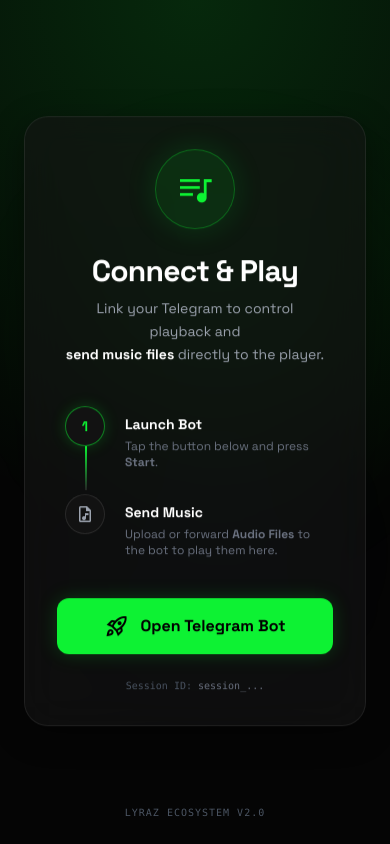
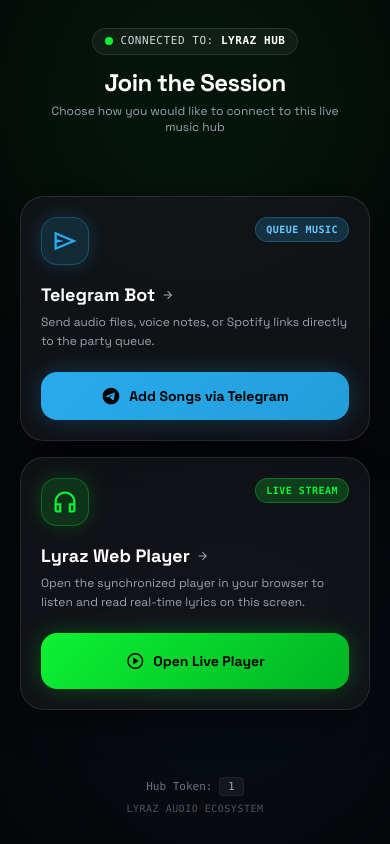
Before and after one commit to Mahdi0Jafari/lyraz, a Flask app: page /connect/1 in a window 390 px wide. Run offline with Flask 3, Linux system fonts and the light colour scheme; data that the repository does not hold is empty; some libraries are stand-ins or nearby versions.

Commit message:
feat(landing): add dual-option QR landing page (Telegram Bot vs Lyraz Live Web Player) with mobile UI optimization

```diff
--- a/core/routes/auth.py
+++ b/core/routes/auth.py
@@ -24,13 +24,26 @@ def generate_hub_token(length=7):
 def connect_landing(token):
     """
     وقتی کاربر QR Code روی تلویزیون را اسکن می‌کند، به این صفحه می‌آید.
-    هدایت کاربر به ربات تلگرام به همراه توکن هاب.
+    امکان انتخاب بین بات تلگرام (ارسال موزیک) یا باز کردن نسخه وب لایراز.
     """
-    # ساخت لینک عمیق (Deep Link) برای شروع ربات با توکن هاب
-    # مثال: https://t.me/LyrazMusicBot?start=session_a7k9p2x
+    db = get_db()
+    session = db.execute("SELECT * FROM sessions WHERE token = ?", (token,)).fetchone()
+
     telegram_link = f"https://t.me/{Config.BOT_USERNAME}?start=session_{token}"
+    web_live_link = f"/live/{token}"
 
-    return render_template('connect.html', telegram_link=telegram_link)
+    from flask import make_response
+    resp = make_response(render_template(
+        'connect.html',
+        token=token,
+        session=session,
+        telegram_link=telegram_link,
+        web_live_link=web_live_link
+    ))
+    resp.headers['Cache-Control'] = 'no-cache, no-store, must-revalidate, max-age=0'
+    resp.headers['Pragma'] = 'no-cache'
+    resp.headers['Expires'] = '0'
+    return resp
 
 # --- ۲. API شروع هاب (توسط تلویزیون/کلاینت صدا زده می‌شود) ---
 @auth_bp.route('/api/auth/init', methods=['POST'])
--- a/core/templates/connect.html
+++ b/core/templates/connect.html
@@ -41,95 +41,123 @@
     </script>
 
     <style>
-        body { background-color: #050505; color: #ffffff; -webkit-tap-highlight-color: transparent; }
+        body { background-color: #060709; color: #ffffff; -webkit-tap-highlight-color: transparent; font-family: 'Space Grotesk', sans-serif; }
 
-        .glass-panel {
-            background: rgba(20, 20, 20, 0.6);
-            backdrop-filter: blur(20px);
-            -webkit-backdrop-filter: blur(20px);
+        .glass-card {
+            background: rgba(22, 24, 29, 0.7);
+            backdrop-filter: blur(24px);
+            -webkit-backdrop-filter: blur(24px);
             border: 1px solid rgba(255, 255, 255, 0.08);
-            box-shadow: 0 8px 32px rgba(0, 0, 0, 0.4);
+            box-shadow: 0 20px 40px -15px rgba(0, 0, 0, 0.7);
+            transition: all 0.25s cubic-bezier(0.4, 0, 0.2, 1);
+        }
+        .glass-card:active {
+            transform: scale(0.98);
         }
 
-        .btn-primary {
-            background: #0df233;
-            color: #000;
-            box-shadow: 0 0 20px rgba(13, 242, 51, 0.2);
-            transition: all 0.3s cubic-bezier(0.4, 0, 0.2, 1);
+        .btn-tg {
+            background: linear-gradient(135deg, #2AABEE 0%, #229ED9 100%);
+            box-shadow: 0 0 25px rgba(42, 171, 238, 0.25);
         }
-        .btn-primary:active {
-            transform: scale(0.96);
-            box-shadow: 0 0 10px rgba(13, 242, 51, 0.1);
-        }
-
-        /* Step Connector Line */
-        .step-line {
-            position: absolute;
-            left: 20px;
-            top: 40px;
-            bottom: -20px;
-            width: 2px;
-            background: linear-gradient(to bottom, #0df233 0%, rgba(255,255,255,0.1) 100%);
-            z-index: 0;
+        .btn-web {
+            background: linear-gradient(135deg, #0df233 0%, #00b324 100%);
+            box-shadow: 0 0 25px rgba(13, 242, 51, 0.25);
         }
     </style>
 </head>
-<body class="h-[100dvh] flex flex-col items-center justify-center bg-neon-glow bg-no-repeat bg-top overflow-hidden relative p-6">
+<body class="min-h-[100dvh] flex flex-col items-center justify-between bg-[#060709] overflow-x-hidden relative p-5 sm:p-8">
 
-    <div class="fixed inset-0 pointer-events-none">
-        <div class="absolute top-1/4 left-1/4 w-64 h-64 bg-primary/10 blur-[100px] rounded-full animate-pulse-slow"></div>
-        <div class="absolute bottom-1/4 right-1/4 w-40 h-40 bg-blue-500/10 blur-[80px] rounded-full animate-pulse-slow" style="animation-delay: 1.5s;"></div>
+    <!-- Ambient Glows -->
+    <div class="fixed inset-0 pointer-events-none overflow-hidden">
+        <div class="absolute -top-24 left-1/2 -translate-x-1/2 w-96 h-96 bg-primary/10 blur-[120px] rounded-full animate-pulse-slow"></div>
+        <div class="absolute bottom-0 right-0 w-80 h-80 bg-blue-500/10 blur-[100px] rounded-full animate-pulse-slow" style="animation-delay: 1.5s;"></div>
     </div>
 
-    <div class="glass-panel w-full max-w-md rounded-3xl p-8 relative z-10 animate-float flex flex-col items-center">
+    <!-- Top Branding -->
+    <header class="relative z-10 flex flex-col items-center text-center mt-2 sm:mt-4">
+        <div class="inline-flex items-center gap-2 px-3 py-1 rounded-full bg-white/5 border border-white/10 backdrop-blur-md mb-3">
+            <span class="relative flex h-2 w-2">
+              <span class="animate-ping absolute inline-flex h-full w-full rounded-full bg-primary opacity-75"></span>
+              <span class="relative inline-flex rounded-full h-2 w-2 bg-primary"></span>
+            </span>
+            <span class="text-[11px] font-mono tracking-wider uppercase text-gray-300">
+                Connected to: <strong class="text-white">{{ session.device_name if session and session.device_name else 'Lyraz Hub' }}</strong>
+            </span>
+        </div>
+        <h1 class="text-2xl sm:text-3xl font-extrabold tracking-tight text-white">Join the Session</h1>
+        <p class="text-xs sm:text-sm text-gray-400 mt-1 max-w-xs">Choose how you would like to connect to this live music hub</p>
+    </header>
 
-        <div class="size-20 rounded-full bg-primary/10 border border-primary/30 flex items-center justify-center mb-6 shadow-[0_0_30px_rgba(13,242,51,0.15)] relative">
-            <span class="material-symbols-outlined text-[40px] text-primary">queue_music</span>
-            <div class="absolute inset-0 rounded-full border border-primary/50 animate-ping opacity-20"></div>
-        </div>
+    <!-- Main Dual Options Container -->
+    <main class="w-full max-w-md my-auto relative z-10 flex flex-col gap-4 py-4">
 
-        <h1 class="text-3xl font-bold text-center mb-2 tracking-tight">Connect & Play</h1>
-        <p class="text-gray-400 text-center text-sm mb-10 leading-relaxed px-2">
-            Link your Telegram to control playback and <br> <span class="text-white font-bold">send music files</span> directly to the player.
-        </p>
-
-        <div class="w-full space-y-6 relative mb-10 pl-2">
-
-            <div class="relative z-10 flex gap-5 group">
-                <div class="step-line"></div>
-                <div class="size-10 rounded-full bg-surface border border-primary/50 text-primary flex items-center justify-center text-sm font-bold shadow-[0_0_15px_rgba(13,242,51,0.2)] shrink-0">1</div>
-                <div class="pt-2">
-                    <h3 class="text-white font-bold text-sm mb-1">Launch Bot</h3>
-                    <p class="text-xs text-gray-500">Tap the button below and press <strong>Start</strong>.</p>
+        <!-- OPTION 1: TELEGRAM BOT (Send Tracks to Queue) -->
+        <a href="{{ telegram_link }}" class="glass-card rounded-3xl p-5 sm:p-6 flex flex-col justify-between border border-white/10 hover:border-[#2AABEE]/40 group relative overflow-hidden">
+            <div class="flex items-start justify-between mb-4">
+                <div class="size-12 rounded-2xl bg-[#2AABEE]/15 border border-[#2AABEE]/30 flex items-center justify-center text-[#2AABEE] shadow-[0_0_20px_rgba(42,171,238,0.2)]">
+                    <span class="material-symbols-outlined text-[28px]">send</span>
                 </div>
+                <span class="text-[10px] font-bold font-mono tracking-wider px-2.5 py-1 rounded-full bg-[#2AABEE]/20 text-[#68c8ff] border border-[#2AABEE]/30 uppercase">
+                    Queue Music
+                </span>
             </div>
 
-            <div class="relative z-10 flex gap-5 group">
-                <div class="size-10 rounded-full bg-surface border border-white/10 text-gray-400 group-hover:border-white/30 group-hover:text-white transition-colors flex items-center justify-center shrink-0">
-                    <span class="material-symbols-outlined text-[20px]">audio_file</span>
-                </div>
-                <div class="pt-2">
-                    <h3 class="text-white font-bold text-sm mb-1">Send Music</h3>
-                    <p class="text-xs text-gray-500">Upload or forward <strong>Audio Files</strong> to the bot to play them here.</p>
-                </div>
+            <div>
+                <h2 class="text-lg sm:text-xl font-bold text-white mb-1 flex items-center gap-1.5">
+                    Telegram Bot
+                    <span class="material-symbols-outlined text-sm text-gray-400 group-hover:text-[#2AABEE] group-hover:translate-x-0.5 transition-transform">arrow_forward</span>
+                </h2>
+                <p class="text-xs text-gray-400 leading-relaxed mb-5">
+                    Send audio files, voice notes, or Spotify links directly to the party queue.
+                </p>
             </div>
-        </div>
 
-        <a href="{{ telegram_link }}" class="btn-primary w-full py-4 rounded-xl flex items-center justify-center gap-3 font-bold text-base group relative overflow-hidden">
-            <span class="material-symbols-outlined text-[24px] group-hover:-translate-y-0.5 group-hover:translate-x-0.5 transition-transform">rocket_launch</span>
-            Open Telegram Bot
-
-            <div class="absolute inset-0 -translate-x-full group-hover:animate-[shimmer_1.5s_infinite] bg-gradient-to-r from-transparent via-white/20 to-transparent z-10"></div>
+            <div class="btn-tg text-black font-bold py-3.5 px-5 rounded-2xl flex items-center justify-center gap-2 text-sm">
+                <svg class="size-5 fill-current" viewBox="0 0 24 24">
+                    <path d="M12 2C6.48 2 2 6.48 2 12s4.48 10 10 10 10-4.48 10-10S17.52 2 12 2zm4.64 6.8c-.15 1.58-.8 5.42-1.13 7.19-.14.75-.42 1-.68 1.03-.58.05-1.02-.38-1.58-.75-.88-.58-1.38-.94-2.23-1.5-.99-.65-.35-1.01.22-1.59.15-.15 2.71-2.48 2.76-2.69a.2.2 0 00-.05-.18c-.06-.05-.14-.03-.21-.02-.09.02-1.49.95-4.22 2.79-.4.27-.76.41-1.08.4-.36-.01-1.04-.2-1.55-.37-.63-.2-1.12-.31-1.08-.66.02-.18.27-.36.75-.55 2.92-1.27 4.86-2.11 5.83-2.51 2.78-1.16 3.35-1.36 3.73-1.36.08 0 .27.02.39.12.1.08.13.19.14.27-.01.06.01.24 0 .38z"/>
+                </svg>
+                <span>Add Songs via Telegram</span>
+            </div>
         </a>
 
-        <p class="mt-6 text-[10px] text-gray-600 font-mono text-center">
-            Session ID: <span class="text-gray-500">{{ telegram_link.split('=')[-1][:8] }}...</span>
+        <!-- OPTION 2: WEB LIVE PLAYER (Listen on Device) -->
+        <a href="{{ web_live_link }}" class="glass-card rounded-3xl p-5 sm:p-6 flex flex-col justify-between border border-white/10 hover:border-primary/40 group relative overflow-hidden">
+            <div class="flex items-start justify-between mb-4">
+                <div class="size-12 rounded-2xl bg-primary/15 border border-primary/30 flex items-center justify-center text-primary shadow-[0_0_20px_rgba(13,242,51,0.2)]">
+                    <span class="material-symbols-outlined text-[28px]">headphones</span>
+                </div>
+                <span class="text-[10px] font-bold font-mono tracking-wider px-2.5 py-1 rounded-full bg-primary/20 text-primary border border-primary/30 uppercase">
+                    Live Stream
+                </span>
+            </div>
+
+            <div>
+                <h2 class="text-lg sm:text-xl font-bold text-white mb-1 flex items-center gap-1.5">
+                    Lyraz Web Player
+                    <span class="material-symbols-outlined text-sm text-gray-400 group-hover:text-primary group-hover:translate-x-0.5 transition-transform">arrow_forward</span>
+                </h2>
+                <p class="text-xs text-gray-400 leading-relaxed mb-5">
+                    Open the synchronized player in your browser to listen and read real-time lyrics on this screen.
+                </p>
+            </div>
+
+            <div class="btn-web text-black font-bold py-3.5 px-5 rounded-2xl flex items-center justify-center gap-2 text-sm">
+                <span class="material-symbols-outlined text-xl">play_circle</span>
+                <span>Open Live Player</span>
+            </div>
+        </a>
+
+    </main>
+
+    <!-- Footer Meta -->
+    <footer class="relative z-10 flex flex-col items-center gap-1.5 text-center mt-2 mb-2">
+        <div class="text-[11px] font-mono text-gray-500">
+            Hub Token: <span class="text-gray-400 bg-white/5 px-2 py-0.5 rounded border border-white/5">{{ token }}</span>
+        </div>
+        <p class="text-[10px] text-gray-600 font-mono uppercase tracking-wider">
+            Lyraz Audio Ecosystem
         </p>
-    </div>
-
-    <div class="absolute bottom-6 text-[10px] text-gray-600 font-mono tracking-widest uppercase">
-        Lyraz Ecosystem v2.0
-    </div>
+    </footer>
 
 </body>
 </html>
```
Also changed, not shown: core/templates/index.html (+10 -10 lines).
